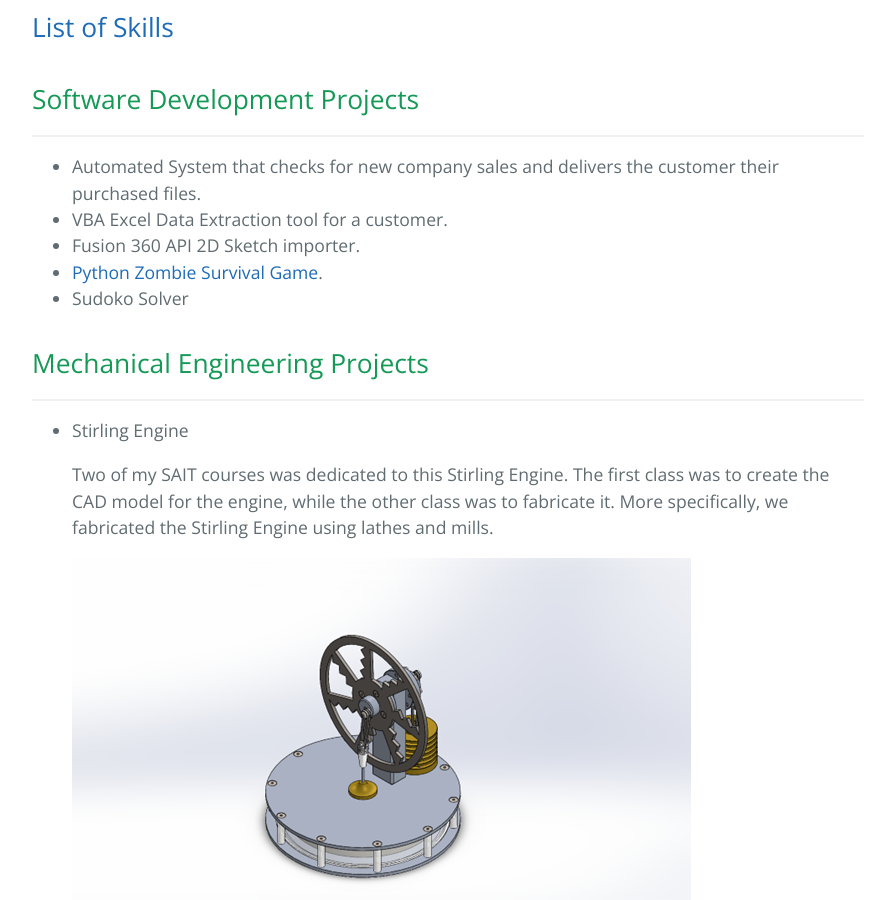
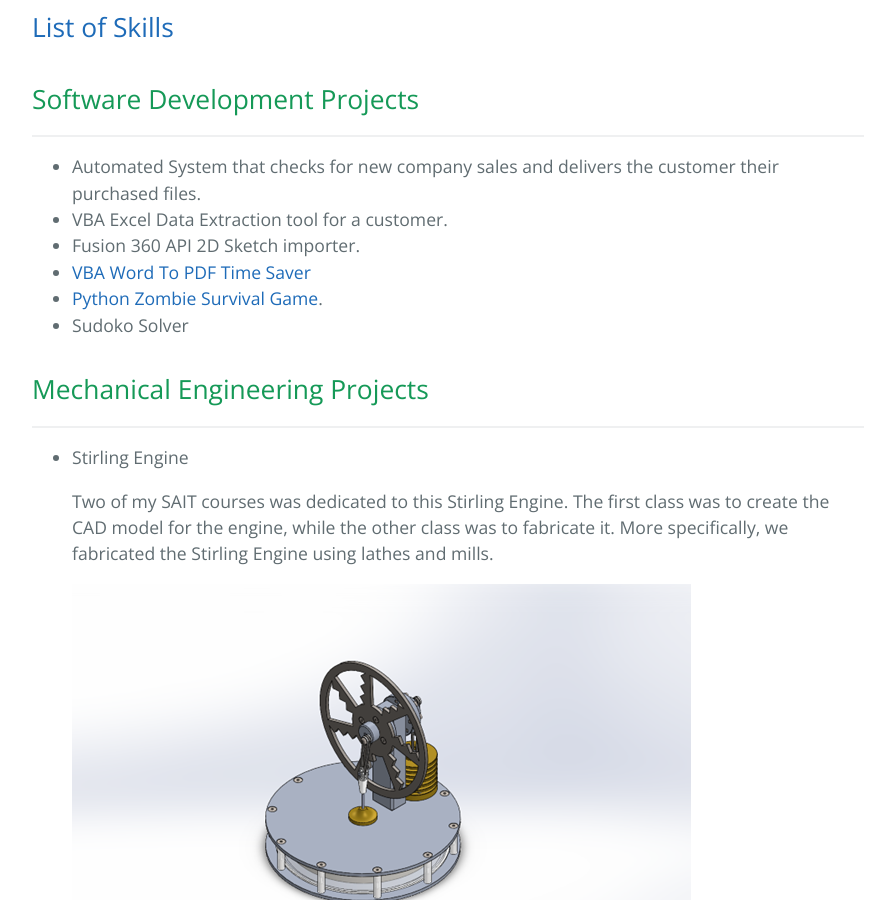
Before and after one commit to b-smiley/b-smiley.github.io, a Jekyll site: the page built from index.md, in a window 1280 px wide and 900 px high, scrolled down 1487 px. Shown: the whole window, without its empty margins (192-1087 px from the left). Built offline with Jekyll 4.4.1, drawn with Linux system fonts in a browser that asks for light colours.

Commit message:
Update index.md
Added a new software project.

```diff
--- a/index.md
+++ b/index.md
@@ -20,6 +19,7 @@
   - Automated System that checks for new company sales and delivers the customer their purchased files.
   - VBA Excel Data Extraction tool for a customer.
   - Fusion 360 API 2D Sketch importer.
+  - [VBA Word To PDF Time Saver](https://github.com/b-smiley/WordToPDF-AutomationTool)
   - [Python Zombie Survival Game](https://github.com/b-smiley/ZombieSurvival).
   - Sudoko Solver
 
```
Also changed, not shown: other parts of index.md (+0 -1 lines).
